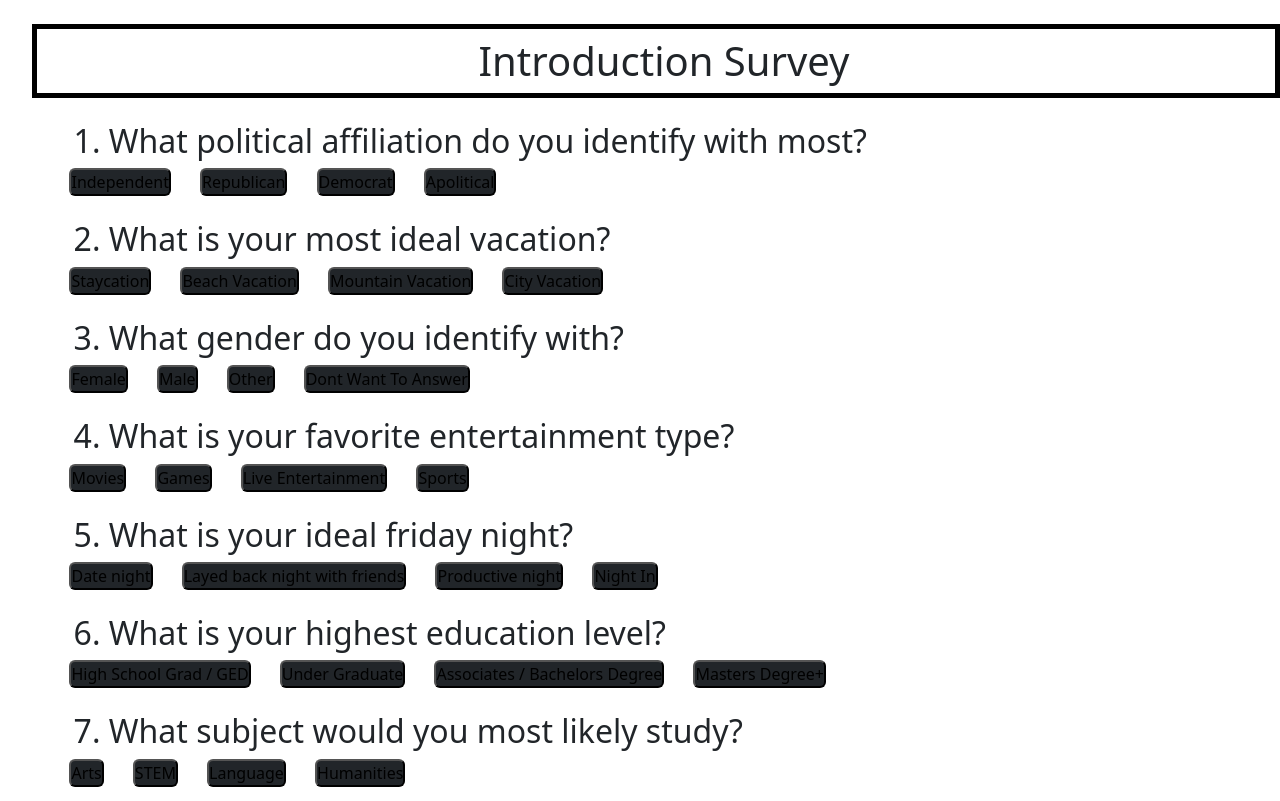
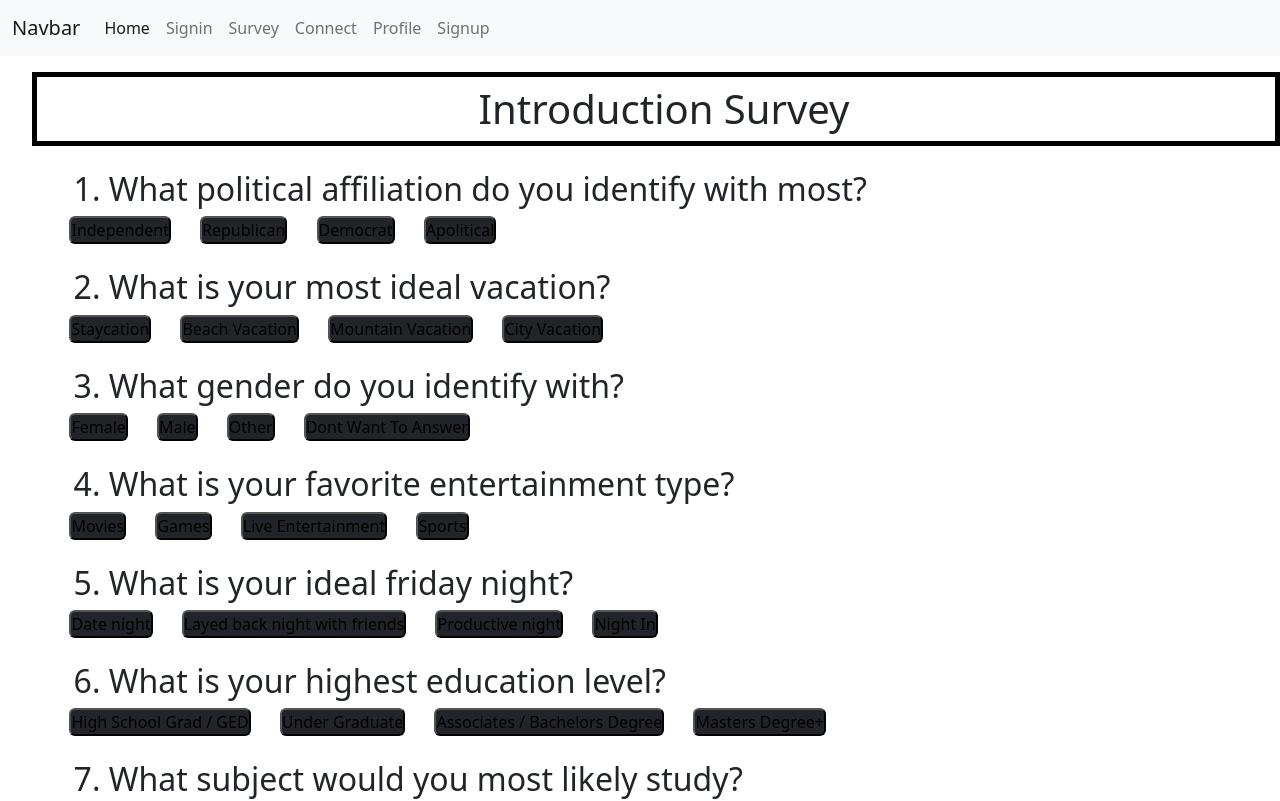
Before and after one commit to Haydebug/t9hack2023, a Next.js app in the folder newAp/ourhackathon/: page /survey/surveyPage in a window 1280 px wide. Shown: the top 801 px of the page. Built offline with nearby package versions, Linux system fonts and the light colour scheme.

Commit message:
Cool stuff

```diff
--- a/newAp/ourhackathon/src/pages/survey/surveyPage.tsx
+++ b/newAp/ourhackathon/src/pages/survey/surveyPage.tsx
@@ -3,6 +3,7 @@ import {useState} from 'react';
 import React from 'react';
 import Button from 'react-bootstrap/Button';
 import style from '@/styles/Survey.module.css';
+import { NavBar } from '@/component/navbar';
 
 function Home()
 {
@@ -17,7 +18,12 @@ function Home()
 
       <br>
       </br>
+      <br>
+      </br>
+      <br>
+      </br>
       <div className={style.myContainer}>
+      <NavBar />
       <h1 className='container-fluid m-2'>
         <center>
           Introduction Survey
@@ -122,6 +128,8 @@ function Home()
         &nbsp;&nbsp;&nbsp;&nbsp;&nbsp;&nbsp; <button className = "bg-dark rounded" onClick={() => setScore((score) => score + 3)}> Learn From Others </button>
         &nbsp;&nbsp;&nbsp;&nbsp;&nbsp;&nbsp; <button className = "bg-dark rounded" onClick={() => setScore((score) => score + 1)}> Discuss Issues </button>
         &nbsp;&nbsp;&nbsp;&nbsp;&nbsp;&nbsp; <button className = "bg-dark rounded" onClick={() => setScore((score) => score + 2)}> Have Fun </button>
+
+
     </ul>
   )
 }
--- a/newAp/ourhackathon/src/styles/Survey.module.css
+++ b/newAp/ourhackathon/src/styles/Survey.module.css
@@ -1,4 +1,5 @@
 .myContainer {
+
     width: auto;
     border: 5px solid black;
   }
```
Also changed, not shown: 1 other file (tests, documents, lock files or other folders).
